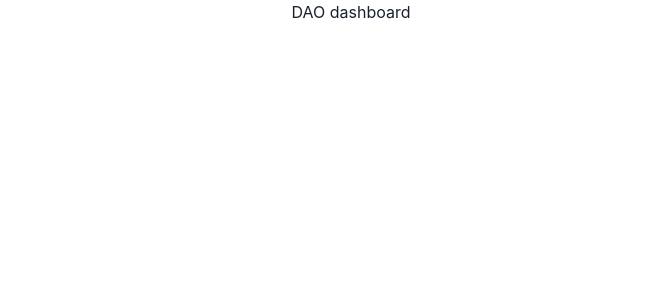
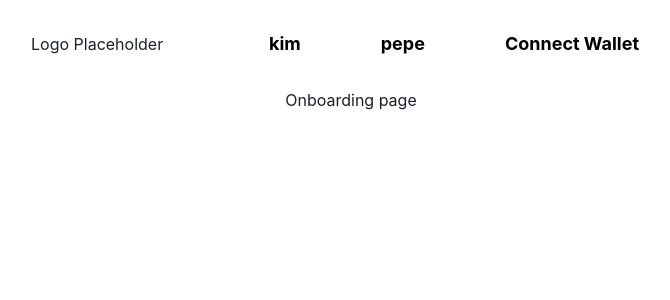
Before and after one commit to dappbeast/daoism, a Next.js app: page / in a window 1280 px wide. Shown: the top 300 px of the page, without its empty margins (289-959 px from the left). Built offline with nearby package versions, Linux system fonts and the light colour scheme.

Commit message:
skeleton Nav

```diff
--- a/package.json
+++ b/package.json
@@ -19,6 +19,7 @@
     "eslint": "8.26.0",
     "eslint-config-next": "13.0.2",
     "ethers": "^5.7.2",
+    "feather-icons": "^4.29.0",
     "framer-motion": "^7.6.4",
     "next": "13.0.2",
     "react": "18.2.0",
--- /dev/null
+++ b/pages/Nav/index.tsx
@@ -0,0 +1,47 @@
+import { Flex, HStack, Heading, Text } from "@chakra-ui/react";
+
+const Nav = () => {
+  const navBarElements = [
+    {
+      label: "kim",
+      //  path: "/landing-page",
+      //  icon: <Search2Icon />,
+    },
+    {
+      label: "pepe",
+      //  path: "/main-page",
+      //  icon: <CalendarIcon />,
+    },
+    {
+      label: "Connect Wallet",
+    },
+  ];
+  return (
+    <Flex
+      alignItems={"center"}
+      justifyContent={"space-between"}
+      w={"100%"}
+      py={8}
+      px={80}
+    >
+      <Text>Logo Placeholder</Text>
+      <HStack
+        spacing={20}
+        pr={8}
+        alignContent={"flex-start"}
+        justifyContent={"space-between"}
+      >
+        {navBarElements.map((element) => (
+          <HStack key={element.label} spacing={3} alignItems={"center"}>
+            <Heading color={"primary"} fontSize={"lg"}>
+              {element.label}
+            </Heading>
+            {/*{element.icon}*/}
+          </HStack>
+        ))}
+      </HStack>
+    </Flex>
+  );
+};
+
+export default Nav;
--- a/pages/_app.tsx
+++ b/pages/_app.tsx
@@ -1,10 +1,12 @@
 import type { AppProps } from "next/app";
 import { Flex, ChakraProvider } from "@chakra-ui/react";
 import { theme } from "./theme";
+import Nav from "./Nav";
 
 export default function App({ Component, pageProps }: AppProps) {
   return (
     <ChakraProvider theme={theme}>
+      <Nav />
       <Flex
         flexDirection={"column"}
         justifyContent={"center"}
--- a/pages/index.tsx
+++ b/pages/index.tsx
@@ -1,3 +1,3 @@
 export default function Onboarding() {
-  return <p>DAO dashboard</p>;
+  return <p>Onboarding page</p>;
 }
```
Also changed, not shown: 1 other file (tests, documents, lock files or other folders).
